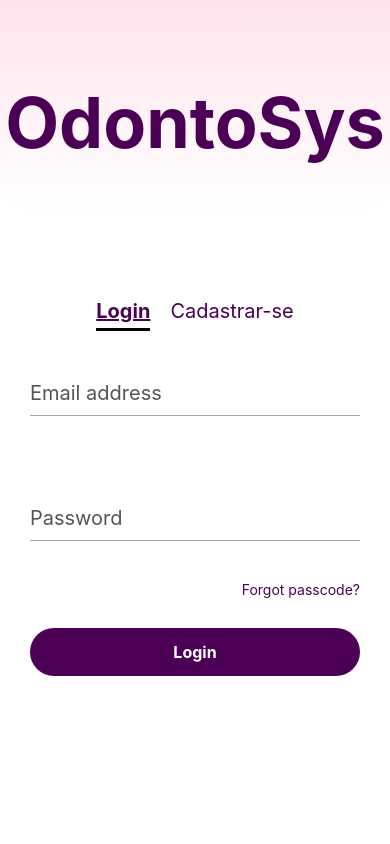
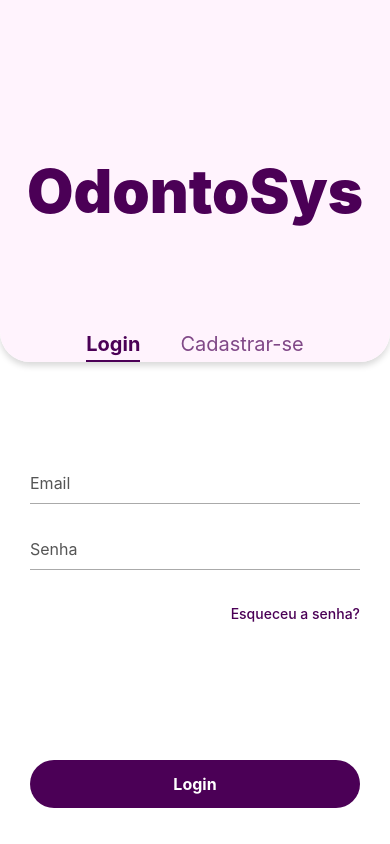
Before and after one commit to GracieleXavierDoNascimento/Disciplina-Dispositivos-Moveis-ProjetoFinal, a React Native app: screen /Login in a window 390 px wide. Built offline with nearby package versions, Linux system fonts and the light colour scheme.

Commit message:
style: Ajustar estilo na tela login e remover sublinhado dos links login e cadastro

```diff
--- a/app/LoginScreen.jsx
+++ b/app/LoginScreen.jsx
@@ -1,6 +1,6 @@
-import React, { useState } from 'react';
-import { View, Text, TextInput, TouchableOpacity, StyleSheet } from 'react-native';
 import { router } from 'expo-router';
+import { useState } from 'react';
+import { StyleSheet, Text, TextInput, TouchableOpacity, View } from 'react-native';
 
 export default function LoginScreen() {
   const [email, setEmail] = useState('');
--- a/src/screens/CadastroScreen.jsx
+++ b/src/screens/CadastroScreen.jsx
@@ -1,13 +1,13 @@
+import { LinearGradient } from 'expo-linear-gradient';
 import React, { useState } from 'react';
 import {
-  View,
+  Dimensions,
+  StyleSheet,
   Text,
   TextInput,
   TouchableOpacity,
-  StyleSheet,
-  Dimensions,
+  View,
 } from 'react-native';
-import { LinearGradient } from 'expo-linear-gradient';
 
 const { width } = Dimensions.get('window');
 
@@ -29,9 +29,12 @@ export default function CadastroScreen({ navigation }) {
 
       <View style={styles.content}>
         <View style={styles.tabContainer}>
-          <Text style={[styles.tab, styles.activeTab]}>Login</Text>
           <TouchableOpacity onPress={() => navigation.navigate('Login')}>
-            <Text style={styles.tab}>Cadastre-se</Text>
+            <Text style={styles.tab}>Login</Text>
+          </TouchableOpacity>
+
+          <TouchableOpacity >
+            <Text style={[styles.tab, styles.activeTab]}>Cadastre-se</Text>
           </TouchableOpacity>
         </View>
 
@@ -106,7 +109,6 @@ const styles = StyleSheet.create({
   },
   activeTab: {
     fontWeight: 'bold',
-    textDecorationLine: 'underline',
     borderBottomWidth: 3,  // linha de 3px só no ativo
   },
   content: {
--- a/src/screens/LoginScreen.jsx
+++ b/src/screens/LoginScreen.jsx
@@ -1,15 +1,15 @@
+import { LinearGradient } from 'expo-linear-gradient';
 import React, { useState } from 'react';
 import {
-  View,
+  Dimensions,
+  StyleSheet,
   Text,
   TextInput,
   TouchableOpacity,
-  StyleSheet,
-  Dimensions,
+  View,
 } from 'react-native';
-import { LinearGradient } from 'expo-linear-gradient';
 
-const { width } = Dimensions.get('window');
+const { height } = Dimensions.get('window');
 
 export default function LoginScreen({ navigation }) {
   const [email, setEmail] = useState('');
@@ -17,46 +17,49 @@ export default function LoginScreen({ navigation }) {
 
   return (
     <View style={styles.container}>
+      {/* TOPO COM GRADIENTE E TABS */}
       <LinearGradient
-        colors={['#ffe3eb', '#ffffff']}
-        start={{ x: 0, y: 0 }}
-        end={{ x: 0, y: 1 }}
+        colors={['#FFF3FD', '#FFF3FD']}
         style={styles.header}
       >
-        <Text style={styles.title}>OdontoSys</Text>
-
-      </LinearGradient>
-
-      <View style={styles.content}>
+        <Text style={[styles.title]}>OdontoSys</Text>
         <View style={styles.tabContainer}>
-          <Text style={[styles.tab, styles.activeTab]}>Login</Text>
+          <TouchableOpacity>
+            <Text style={[styles.tab, styles.activeTab]}>Login</Text>
+          </TouchableOpacity>
           <TouchableOpacity onPress={() => navigation.navigate('Cadastro')}>
             <Text style={styles.tab}>Cadastrar-se</Text>
           </TouchableOpacity>
         </View>
+      </LinearGradient>
 
+      {/* ÁREA DE INPUTS */}
+      <View style={styles.formArea}>
         <TextInput
-          placeholder="Email address"
+          placeholder="Email"
           value={email}
           onChangeText={setEmail}
-          style={styles.input}
+          style={[styles.input, email && styles.filledInput]}
           autoCapitalize="none"
           placeholderTextColor="#555"
         />
 
         <TextInput
-          placeholder="Password"
+          placeholder="Senha"
           value={senha}
           onChangeText={setSenha}
-          style={styles.input}
+          style={[styles.input, senha && styles.filledInput]}
           secureTextEntry
           placeholderTextColor="#555"
         />
 
         <TouchableOpacity>
-          <Text style={styles.link}>Forgot passcode?</Text>
+          <Text style={styles.link}>Esqueceu a senha?</Text>
         </TouchableOpacity>
+      </View>
 
+      {/* BOTÃO FIXADO NA BASE */}
+      <View style={styles.bottomArea}>
         <TouchableOpacity style={styles.button}>
           <Text style={styles.buttonText}>Login</Text>
         </TouchableOpacity>
@@ -68,63 +71,85 @@ export default function LoginScreen({ navigation }) {
 const styles = StyleSheet.create({
   container: {
     flex: 1,
-    backgroundColor: '#ffffff',
+    backgroundColor: '#fff',
   },
+
+  // TOPO COLORIDO
   header: {
-    paddingTop: 60,
-    paddingBottom: 30,
-    alignItems: 'center',
+    flex: 4, // 40%
     borderBottomLeftRadius: 30,
     borderBottomRightRadius: 30,
+    alignItems: 'center',
+    justifyContent: 'center',
+    display:'flex',
+    paddingTop: 40,
+    shadowColor: '#000',
+    shadowOffset: { width: 0, height: 4 },
+    shadowOpacity: 0.15,
+    shadowRadius: 6,
+    elevation: 8,
   },
   title: {
-    marginTop: 20,
-    fontSize: 70,
-    fontWeight: 'bold',
+    fontSize: 60,
+    fontWeight: 900,
     color: '#4B0056',
-    marginBottom: 15,
+    marginBottom: 20,
   },
   tabContainer: {
+    position: 'absolute',
+    display: 'flex',
     flexDirection: 'row',
-    justifyContent: 'center',
-
+    justifyContent: 'space-between',
+    bottom:0
   },
   tab: {
     fontSize: 20,
-    marginHorizontal: 10,
+    marginHorizontal: 20,
     color: '#4B0056',
-    borderBottomWidth: 0, // sem linha nos tabs não ativos
-    paddingBottom: 5, // só para dar espaço pra linha
+    opacity: 0.7,
   },
   activeTab: {
     fontWeight: 'bold',
-    textDecorationLine: 'underline',
-    borderBottomWidth: 3,  // linha de 3px só no ativo
+    opacity: 1,
+    borderBottomWidth: 2,
+    borderBottomColor: '#4B0056',
+    paddingBottom: 4,
   },
-  content: {
-    flex: 1,
-    justifyContent: 'center', // CENTRALIZA VERTICALMENTE
+
+  // FORMULÁRIO
+  formArea: {
+    flex: 4.5, // 45%
     paddingHorizontal: 30,
-    paddingBottom: 80,
+    justifyContent: 'center',
   },
   input: {
     borderBottomWidth: 1,
     borderBottomColor: '#aaa',
     paddingVertical: 10,
-    marginBottom: 40,
-    marginTop: 40,
-    fontSize: 20,
+    marginBottom: 25,
+    fontSize: 16,
     color: '#000',
+  },
+  filledInput: {
+    fontWeight: 'bold',
   },
   link: {
     color: '#4B0056',
     textAlign: 'right',
-    marginBottom: 30,
+    fontWeight: '500',
+    marginTop: 10,
+  },
+
+  // BOTÃO
+  bottomArea: {
+    flex: 1.5, // 15%
+    justifyContent: 'center',
+    paddingHorizontal: 30,
   },
   button: {
     backgroundColor: '#4B0056',
     paddingVertical: 14,
-    borderRadius: 30,
+    borderRadius: 25,
     alignItems: 'center',
   },
   buttonText: {
```
